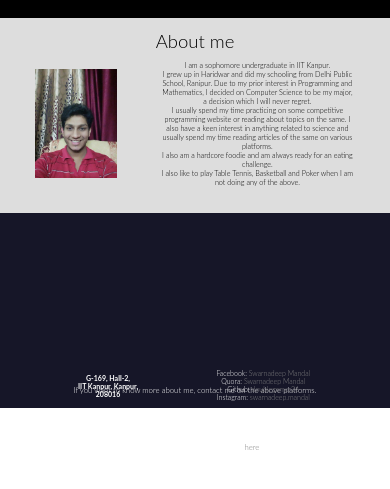
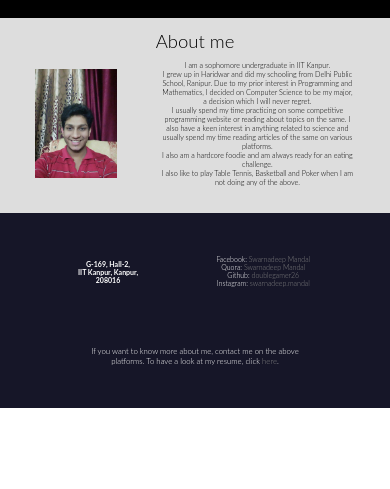
Before and after one commit to doublegamer26/doublegamer26.github.io, a plain HTML site: page index.html in a window 390 px wide. Shown: the part 177-666 px from the top of the page. Drawn offline with Linux system fonts and the light colour scheme.

Commit message:
Made suitable for mobiles again

```diff
--- a/index.html
+++ b/index.html
@@ -35,9 +35,6 @@
 	</div>
 	<div class="contact">
 		<h2>
-			<span id="resume">If you want to know more about me, contact me on the above platforms.<br>To have a look at my resume, click <a href="./resume/Resume.pdf">here</a>.</span>
-		</h2>
-		<h2>
 			<span id="room">G-169, Hall-2,<br>IIT Kanpur, Kanpur,<br>208016</span>
 		</h2>
 		<h2>
@@ -48,5 +45,8 @@
 			Instagram: <a href="https://www.instagram.com/swarnadeep.mandal/">swarnadeep.mandal</a><br>
 			</span>
 		</h2>
+		<h2>
+			<span id="resume">If you want to know more about me, contact me on the above platforms. To have a look at my resume, click <a href="./resume/Resume.pdf">here</a>.</span>
+		</h2>
 	</div>
 </body>
--- a/mystyles.css
+++ b/mystyles.css
@@ -77,14 +77,13 @@ a {
 	background-color: #161628;
 	width: 100%;
 	height: 50vw;
-	font-size: 3.75vh;
-	text-align: center;
 	font-family: 'Lato', sans-serif;
 	color: white;
 }
 
 #room {
-	position: relative;
+	text-align: center;
+	position: absolute;
 	float: left;
 	font-size: 1.8vw;
 	margin-top: 12vw;
@@ -92,6 +91,7 @@ a {
 }
 
 #social {
+	text-align: center;
 	float: right;
 	width: 51vw;
 	font-size: 1.8vw;
@@ -106,11 +106,14 @@ a {
 }
 
 #resume {
-	position: relative;
+	position: absolute;
 	font-size: 2vw;
 	font-weight: 300;
 	text-align: center;
-	top: 34vw;
+	margin-top: 34vw;
+	width: 60vw;
+	/*margin: 0 auto;*/
+	left: 20vw;
 }
 
 #resume a{
```
